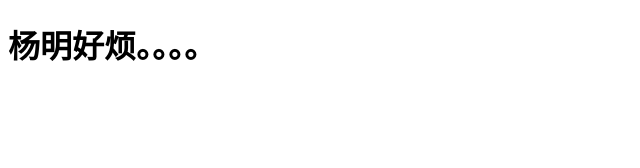
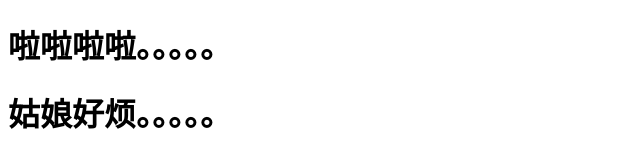
Before and after one commit to jiaochengqing/test, a plain HTML site: page 1111111111=》11.html in a window 1280 px wide. Shown: the whole page, without its empty margins (0-640 px from the left). Drawn offline with Linux system fonts and the light colour scheme.

Commit message:
111=>3.0

```diff
--- a/1111111111=》11.html
+++ b/1111111111=》11.html
@@ -7,6 +7,9 @@
     <title>Document</title>
 </head>
 <body>
-    <h1>杨明好烦。。。。 </h1>
+    <h1>啦啦啦啦。。。。。 </h1>
+    <h1>
+        姑娘好烦。。。。。
+    </h1>
 </body>
 </html>
```
